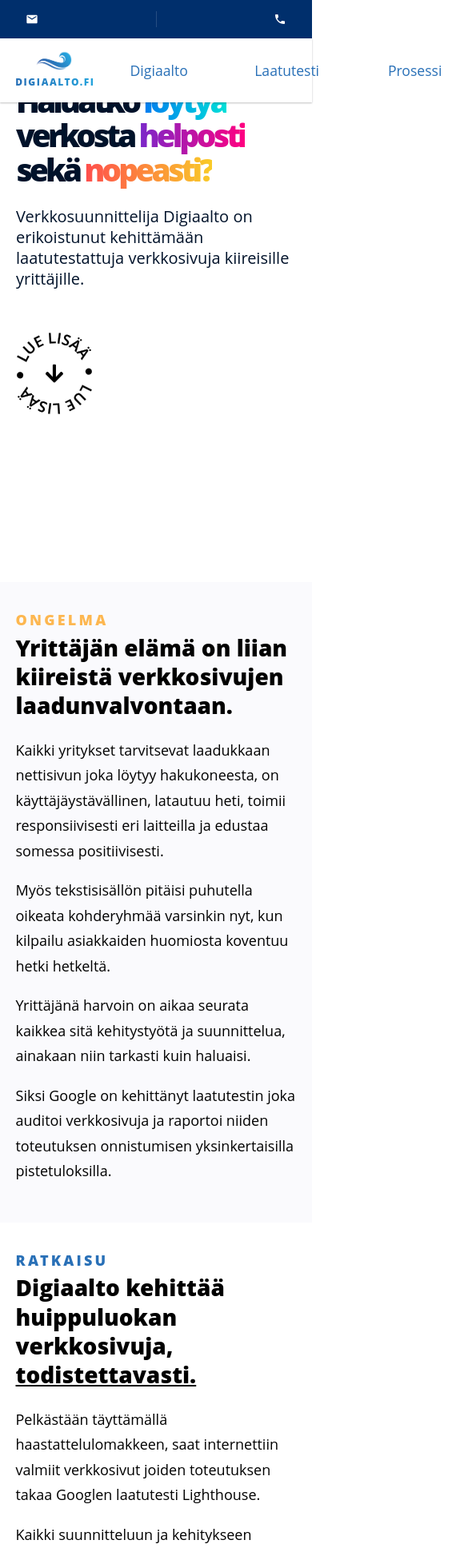
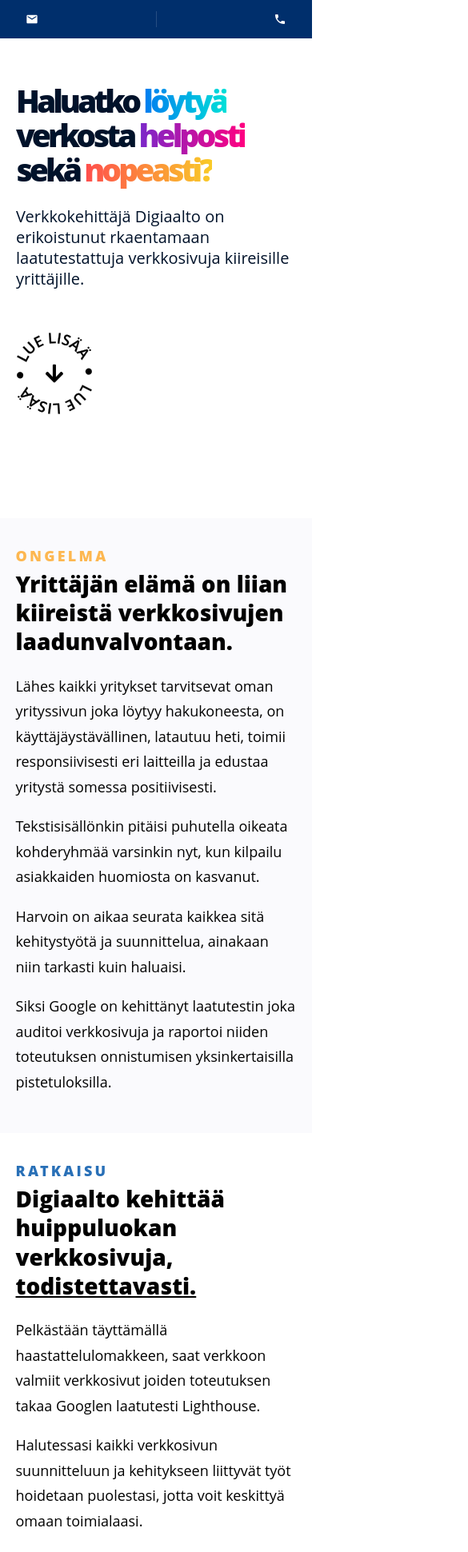
Before and after one commit to digiaalto/etusivu, a Next.js app: page / in a window 390 px wide. Shown: the top 1941 px of the page at 80% size, 585 px wide, since content can reach past the window. Built offline with nearby package versions, Linux system fonts and the light colour scheme; a small style sheet from the web is missing.

Commit message:
content fixes, desktopnav hidden on mobile

```diff
--- a/components/LP_Audit.js
+++ b/components/LP_Audit.js
@@ -11,9 +11,10 @@ const LP_Audit = () => {
         <p className={styles.info}>
           Google Lighthouse on ilmainen automaattinen työkalu verkkosivujen
           laadun mittaamiseen josta selviää kuinka hyvin näyt ja pärjäät
-          verkossa. Sillä voidaan auditoida mikä tahansa verkkosivun
+          verkossa. Sillä voidaan auditoida minkä tahansa verkkosivun
           suorituskyky, saavutettavuus ja hakukoneoptimointi muutamassa
-          sekunnissa ilmaiseksi, tarvitset testattavan sivun domain-osoitteen.
+          sekunnissa ilmaiseksi, tarvitset vain testattavan sivun
+          domain-osoitteen.
         </p>
         <a
           className={styles.button}
--- a/components/LP_Hero.js
+++ b/components/LP_Hero.js
@@ -13,7 +13,7 @@ const Hero = () => {
             sekä <span className={styles.highlight3}> nopeasti?</span>
           </h6>
           <h1 className={styles.header}>
-            Verkkosuunnittelija Digiaalto on erikoistunut kehittämään
+            Verkkokehittäjä Digiaalto on erikoistunut rkaentamaan
             laatutestattuja verkkosivuja kiireisille yrittäjille.
           </h1>
           <Link href="#ongelmallisia-verkkosivuja">
--- a/components/LP_Pricing.js
+++ b/components/LP_Pricing.js
@@ -12,7 +12,7 @@ const LP_Pricing = () => {
         </h3>
         <p className={styles.note}>
           Kaikki on hoidettu puolestasi, sinun tarvitsee vain täyttää
-          haastattelulomake jonka saat sähköpostiin. Digiaalto laskuttaa 30%
+          haastattelulomake jonka saat sähköpostista. Digiaalto laskuttaa 30%
           sopimuksen kanssa.
         </p>
       </div>
--- a/components/LP_Problem.js
+++ b/components/LP_Problem.js
@@ -16,20 +16,19 @@ const LP_Problem = () => {
           <div className={styles.textContainer}>
             <div>
               <p>
-                Kaikki yritykset tarvitsevat laadukkaan nettisivun joka löytyy
+                Lähes kaikki yritykset tarvitsevat oman yrityssivun joka löytyy
                 hakukoneesta, on käyttäjäystävällinen, latautuu heti, toimii
-                responsiivisesti eri laitteilla ja edustaa somessa
+                responsiivisesti eri laitteilla ja edustaa yritystä somessa
                 positiivisesti.
               </p>
               <p>
-                Myös tekstisisällön pitäisi puhutella oikeata kohderyhmää
-                varsinkin nyt, kun kilpailu asiakkaiden huomiosta koventuu hetki
-                hetkeltä.
+                Tekstisisällönkin pitäisi puhutella oikeata kohderyhmää
+                varsinkin nyt, kun kilpailu asiakkaiden huomiosta on kasvanut.
               </p>
             </div>
             <div>
               <p>
-                Yrittäjänä harvoin on aikaa seurata kaikkea sitä kehitystyötä ja
+                Harvoin on aikaa seurata kaikkea sitä kehitystyötä ja
                 suunnittelua, ainakaan niin tarkasti kuin haluaisi.
               </p>
               <p>
--- a/components/LP_Process.js
+++ b/components/LP_Process.js
@@ -39,27 +39,27 @@ const LP_Process = () => {
             <TextBlock
               miniheader="Aloitetaan"
               header="Kartoitus"
-              text="Lähetä sähköpostia ja saat haastattelulomakkeen johon kirjataan alustavat taustatiedot. Saat takaisin ehdotuksen projektin ominaisuuksista ja tarpeellisista palveluista."
+              text="Ota yhteyttä ja sinulle lähetetään haastattelulomake jossa kerätään pakollisia taustatietoja. Saat takaisin ehdotuksen projektin ominaisuuksista ja tarpeellisista palveluista."
             />
             <TextBlock
               miniheader="Vaihe 2"
               header="Suunnittelu"
-              text="Digiaalto keskittyy sisältöön. Tutkitaan kilpailijoita, kerätään ja kirjoitetaan tekstisisältöä ja haetaan muuta sopivaa materiaalia."
+              text="Tutkitaan kilpailijoita, kerätään sopivaa lähdemateriaalia ja kirjoitetaan tekstisisältöä. Suunnittellaan alustava rautalankamalli."
             />
             <TextBlock
               miniheader="Vaihe 3"
               header="Design"
-              text="Lähdemateriaalit yhdistetään rautalankamalliin ja luodaan graaffinen representaatio verkkosivusta jolla haetaan sinulta hyväksyntä."
+              text="Lähdemateriaalit yhdistetään rautalankamalliin ja luodaan graaffinen representaatio verkkosivusta. Valmiilla mallilla haetaan sinun hyväksyntä."
             />
             <TextBlock
               miniheader="Vaihe 4"
               header="Kehitys"
-              text="Koodausvaiheessa verkkosivu realisoidaan sovitun mallin mukaisesti ja tuunataan optimaalisesti tarkoituksiisi."
+              text="Verkkosivu koodataan edellisen vaiheen mallin mukaisesti. Lopputulos testataan ja optimoidaan tarkasti."
             />
             <TextBlock
               miniheader="Valmista!"
               header="Julkaisu"
-              text="Domain osoitetaan palvelimelle ja sivu on valmis. Asiakaspalvelulinjat pidetään auki kysymksille projektin jälkeenkin."
+              text="Domain osoitetaan palvelimelle ja sivu on valmis julkiseen käyttöön. Asiakaspalvelulinjat pidetään auki mahdollisille kysymyksille."
             />
           </div>
         </div>
--- a/components/LP_Solution.js
+++ b/components/LP_Solution.js
@@ -19,13 +19,14 @@ const LP_Solution = () => {
           <div className={styles.textContainer}>
             <div>
               <p>
-                Pelkästään täyttämällä haastattelulomakkeen, saat internettiin
+                Pelkästään täyttämällä haastattelulomakkeen, saat verkkoon
                 valmiit verkkosivut joiden toteutuksen takaa Googlen laatutesti
                 Lighthouse.
               </p>
               <p>
-                Kaikki suunnitteluun ja kehitykseen liittyvät työt hoidetaan
-                puolestasi.
+                Halutessasi kaikki verkkosivun suunnitteluun ja kehitykseen
+                liittyvät työt hoidetaan puolestasi, jotta voit keskittyä omaan
+                toimialaasi.
               </p>
             </div>
             <div>
--- a/components/Navigation.js
+++ b/components/NavDesktop.js
@@ -1,4 +1,4 @@
-import styles from "../styles/Navigation.module.sass"
+import styles from "../styles/NavDesktop.module.sass"
 import Link from "next/link"
 
 const Navigation = () => {
--- a/components/layout.js
+++ b/components/layout.js
@@ -1,7 +1,7 @@
 import React from "react"
 import PropTypes from "prop-types"
 import Head from "next/head"
-import Navigation from "../components/Navigation"
+import DesktopNavigation from "./NavDesktop"
 
 const Layout = ({ title, children, infobar = null }) => {
   return (
@@ -15,7 +15,7 @@ const Layout = ({ title, children, infobar = null }) => {
         <title>{title}</title>
       </Head>
       {infobar}
-      <Navigation />
+      <DesktopNavigation />
       {/* <Nav /> */}
       <main>{children}</main>
     </React.Fragment>
--- a/styles/Navigation.module.sass
+++ b/styles/NavDesktop.module.sass
@@ -6,16 +6,12 @@
 	padding-left: 1rem
 	padding-right: 1rem
 	position: sticky
-	display: flex
-	flex: 1
-	flex-direction: row
-	justify-content: space-around
-	align-items: center
 	left: 0
 	top: 0
 	z-index: 10
 	background-color: #fff
 	box-shadow: 0 1px 2px 0 rgba(32, 33, 36, 0.28)
+	display: none
 
 .logoContainer
 	display: flex
@@ -59,3 +55,11 @@
 	&:hover
 		background-color: map-get($colors, primary)
 		color: #fff
+
+@media (min-width: map-get($bp, laptop))
+	.navigationBar
+		display: flex
+		flex: 1
+		flex-direction: row
+		justify-content: space-around
+		align-items: center
```
Also changed, not shown: components/InterviewForm.js (added, +9 -0 lines).
